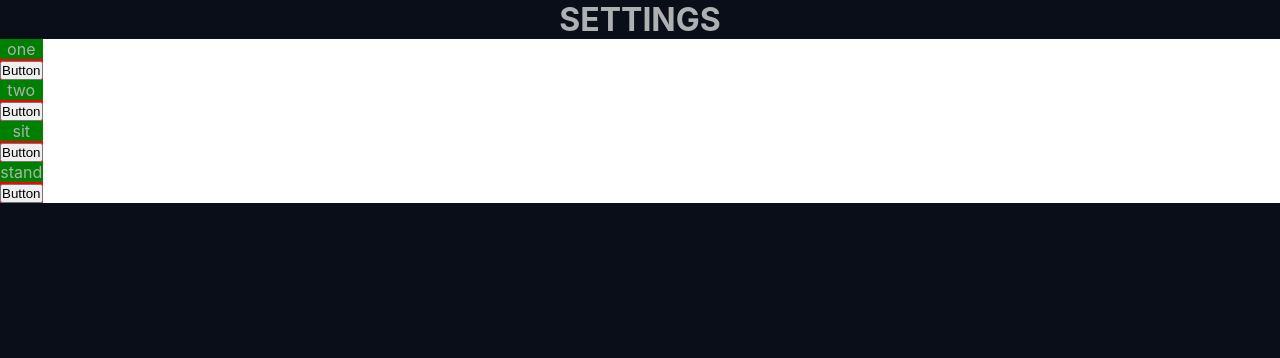
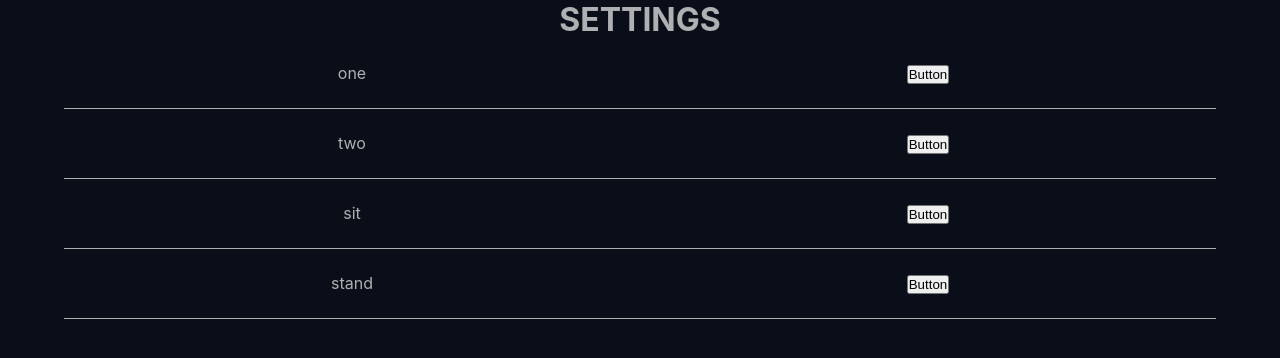
Before and after one commit to aggie-coding-club/Gesture, a React (Create React App) app in the folder front-end/: page / in a window 1280 px wide. Shown: the top 358 px of the page. Built offline with nearby package versions, Linux system fonts and the light colour scheme.

Commit message:
better styling added to settingsLayout

```diff
--- a/front-end/src/components/Settings/SettingsLayout.js
+++ b/front-end/src/components/Settings/SettingsLayout.js
@@ -19,10 +19,8 @@ export default function SettingsLayout() {
     textAlign: "center",
   }
 
-  const contentStyle = {
-    display: "flex",
-    backgroundColor: "white",
-    textAlign: "center"
+  const pairStyle = {
+    margin: "0 5vw 0 5vw"
   }
 
 
@@ -31,7 +29,7 @@ export default function SettingsLayout() {
       <div style={titleStyle}>
         <h1>SETTINGS</h1>
       </div>
-      <div style={contentStyle}>
+      <div style={pairStyle}>
         <TrickGesturesPairs tricks={tricks}/>
       </div>
     </div>
--- a/front-end/src/components/Settings/TrickGesturePair.js
+++ b/front-end/src/components/Settings/TrickGesturePair.js
@@ -1,24 +1,31 @@
 import React from "react"
-import Tricks from "./Tricks";
+import Trick from "./Tricks";
 import HandButtons from "./HandButtons";
 
 export default function TrickGesturePair({trick}) {
+  const contentStyle = {
+    display: "flex",
+    textAlign: "center",
+    padding: "3vh 0",
+
+    borderBottom: "1px solid #afb0b2"
+  }
 
 
   const tricksStyle = {
     flex: 1,
-    backgroundColor: "green"
+    //backgroundColor: "green"
   }
 
   const handButtonsStyle = {
     flex: 1,
-    backgroundColor: "red"
+    //backgroundColor: "red"
   }
 
   return (
-    <div>
+    <div style={contentStyle}>
         <div style={tricksStyle}>
-          <Tricks trick={trick}/>
+          <Trick trick={trick}/>
         </div>
         <div style={handButtonsStyle}>
           <HandButtons />
--- a/front-end/src/components/Settings/Tricks.js
+++ b/front-end/src/components/Settings/Tricks.js
@@ -1,6 +1,6 @@
 import React from 'react'
 
-export default function Tricks({trick}) {
+export default function Trick({trick}) {
 
 
   return (
```
